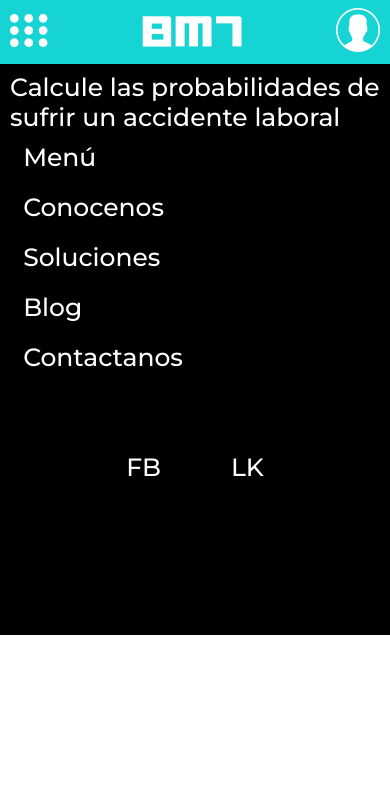
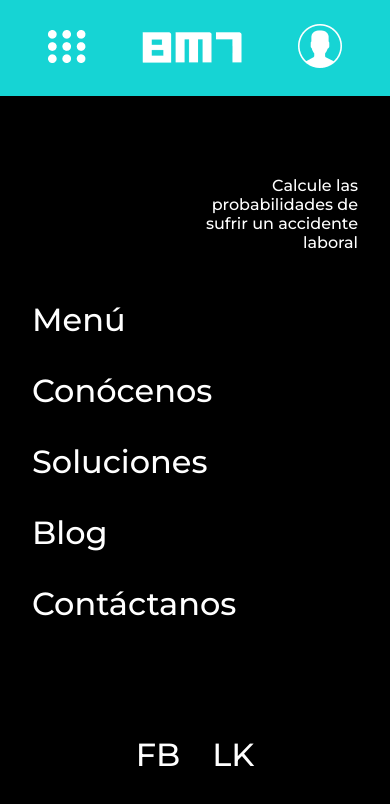
Before and after one commit to lnxtech/bm7, a React (Create React App) app: page /menu in a window 390 px wide. Shown: the top 804 px of the page. Built offline with nearby package versions, Linux system fonts and the light colour scheme.

Commit message:
Responsive to tablet > 760

```diff
--- a/src/App.css
+++ b/src/App.css
@@ -17,3 +17,13 @@ h1 {
 h2 {
   font-size: 20px;
 }
+
+@media (min-width: 768px) {
+  h1 {
+    font-size: 40px;
+  }
+
+  h2 {
+    font-size: 28px;
+  }
+}
--- a/src/assets/styles/Header.css
+++ b/src/assets/styles/Header.css
@@ -3,7 +3,9 @@
   display: flex;
   justify-content: space-between;
   align-items: center;
-  padding: 8px 10px;
+  padding: 8px 3rem;
+  height: 6rem;
+  margin-bottom: 0;
 }
 .nav__containerBlack {
   background-color: black;
@@ -11,5 +13,7 @@
   display: flex;
   justify-content: space-between;
   align-items: center;
-  padding: 8px 10px;
+  padding: 8px 2rem;
+  height: 6rem;
+  margin-bottom: 0;
 }
--- a/src/assets/styles/Main.css
+++ b/src/assets/styles/Main.css
@@ -58,13 +58,11 @@
 .main__text2-container {
   margin: 1rem 0;
   color: whitesmoke;
-  font-family: Verdana, Geneva, Tahoma, sans-serif;
 }
 
 .main__text2-container2 {
   margin: 0.76rem 0;
   color: whitesmoke;
-  font-family: Verdana, Geneva, Tahoma, sans-serif;
 }
 
 .main__text2-container3 {
@@ -142,3 +140,46 @@
 .arrow__about img {
   width: 2rem;
 }
+
+@media (min-width: 768px) {
+  .main__item {
+    display: grid;
+    grid-template-columns: 50% 50%;
+  }
+  .image-1 {
+    margin-top: 2rem;
+    padding-top: 0;
+    width: 24rem;
+    border-bottom: solid 0.3rem white;
+  }
+  .image-2 {
+    margin-top: 4rem;
+    padding-top: 0;
+    width: 26rem;
+    border-bottom: solid 0.3rem white;
+  }
+
+  .image-3 {
+    margin-top: 4rem;
+    padding-top: 0;
+    width: 24rem;
+    border-bottom: solid 0.3rem white;
+  }
+
+  .main__text2-container {
+    margin-top: 7rem;
+  }
+  .main__allText-container {
+    margin-top: 2rem;
+    margin-bottom: 0;
+  }
+  .main__text2-container2 {
+    margin-top: 4rem;
+  }
+  .main__text2-container3 {
+    margin-top: 4rem;
+  }
+  .main__text-container3 {
+    margin-top: 2rem;
+  }
+}
--- a/src/assets/styles/Menu.css
+++ b/src/assets/styles/Menu.css
@@ -1,18 +1,66 @@
 .menu__container {
-  display: flex;
   flex-direction: column;
-  width: 100%;
-  height: 100%;
-  top: 0;
-  right: 0;
   background-color: black;
   color: white;
   justify-content: space-between;
-  flex-wrap: wrap;
-  font-family: monospace;
-  font-size: 25px;
-  padding: 8px 10px;
+  padding: 2rem 2rem;
+  gap: 10rem;
+  font-size: 2rem;
+  height: 70rem;
   /** animation: slide 4s infinite linear;*/
+}
+
+.menu__a {
+  display: flex;
+  width: 100%;
+  font-size: 1rem;
+  justify-content: flex-end;
+  margin: 3rem 0;
+  text-align: end;
+}
+
+.menu__a p {
+  width: 55%;
+}
+
+.menu__container--nav2 {
+  display: flex;
+  flex-direction: column;
+  gap: 4rem;
+}
+
+.menu__container a {
+  color: white;
+  text-decoration: none;
+  /** animation: slide 4s infinite linear;*/
+}
+
+.list__container {
+  text-decoration: none;
+  list-style: none;
+  display: flex;
+  flex-direction: column;
+  gap: 2rem;
+}
+
+.menu__container--nav2 li:hover {
+  color: aqua;
+  cursor: pointer;
+  opacity: 0.5;
+}
+
+.menu__container--nav3 {
+  margin-top: 3rem;
+  display: flex;
+  justify-content: center;
+  gap: 2rem;
+}
+
+@media (min-width: 768px) {
+  .menu__container {
+    padding: 0 4rem;
+    font-size: 2.5rem;
+  }
 }
 
 /* @keyframes menu__container {
@@ -24,7 +72,7 @@
   }
 }*/
 
-.menu__container--nav {
+/* .menu__container--nav {
   display: flex;
   justify-content: space-between;
   align-items: center;
@@ -38,11 +86,7 @@
   margin: auto;
   padding: 0 0 75px 0;
 }
-.menu__container--nav2 li:hover {
-  color: aqua;
-  cursor: pointer;
-  opacity: 0.5;
-}
+
 ul {
   list-style: none;
 }
@@ -64,8 +108,10 @@ ul {
 }
 
 .menu__a {
+  background-color: brown;
   display: flex;
-  justify-content: flex-end;
+  font-size: medium;
+  justify-content: end;
 }
 
 .menu__a a {
@@ -74,4 +120,4 @@ ul {
   width: 145px;
   height: 80px;
   margin: 25px 10px 0 0;
-}
+} */
--- a/src/components/Main/Main.js
+++ b/src/components/Main/Main.js
@@ -53,14 +53,17 @@ const Main = () => {
       >
         <section id="section-1" className="section__container">
           <div class="main__item">
+            <div className="main__allText-container">
               <article className="main__text-container">
                 <h1>Ciencias del comportamiento e inteligencia artificial</h1>
               </article>
               <article className="main__text2-container">
                 <h2>
-                Deseamos ayudar a las organizaciones a prevenir los accidentes.
+                  Deseamos ayudar a las organizaciones a prevenir los
+                  accidentes.
                 </h2>
               </article>
+            </div>
             <figure className="img__container">
               <img className="image-1" src={Img1} alt="image__main-1" />
             </figure>
@@ -71,15 +74,18 @@ const Main = () => {
         </section>
         <section id="section-2" className="section__container">
           <div class="main__item">
+            <div>
               <article className="main__text-container2">
                 <h1>Pedictor de Accidentabilidad</h1>
               </article>
               <article className="main__text2-container2">
                 <h2>
-                Identificamos los factores que inciden en la accidentabilidad de
-                las personas con Inteligencia Artificial.
+                  Identificamos los factores que inciden en la accidentabilidad
+                  de las personas con Inteligencia Artificial.
                 </h2>
               </article>
+            </div>
+
             <figure className="img__container">
               <img className="image-2" src={Img2} alt="image__main-2" />
             </figure>
@@ -90,12 +96,14 @@ const Main = () => {
         </section>
         <section id="section-3" className="section__container">
           <div class="main__item">
+            <div>
               <article className="main__text-container3">
                 <h1>03 factores que influyen la accidentabilidad</h1>
               </article>
               <article className="main__text2-container3">
                 <h2>Aspectos Cognitivos, emocionales y de Contexto.</h2>
               </article>
+            </div>
             <figure className="img__container">
               <img className="image-3" src={Img3} alt="image__main-1" />
             </figure>
--- a/src/pages/Menu/Menu.js
+++ b/src/pages/Menu/Menu.js
@@ -4,16 +4,26 @@ import "../../assets/styles/Menu.css";
 const Menu = () => {
   return (
     <div className="menu__container">
-      <div className="menu__a">
+      <article className="menu__a">
         <p>Calcule las probabilidades de sufrir un accidente laboral</p>
-      </div>
+      </article>
       <div className="menu__container--nav2">
-        <ul>
-          <li> Menú </li>
-          <li> Conocenos </li>
-          <li> Soluciones </li>
-          <li> Blog </li>
-          <li> Contactanos </li>
+        <ul className="list__container">
+          <li>
+            <a href="/">Menú</a>
+          </li>
+          <li>
+            <a href="/">Conócenos</a>
+          </li>
+          <li>
+            <a href="/">Soluciones</a>
+          </li>
+          <li>
+            <a href="/"> Blog </a>
+          </li>
+          <li>
+            <a href="/">Contáctanos</a>
+          </li>
         </ul>
         <div className="menu__container--nav3">
           <a href="#">FB</a>
```
Lines whose indentation alone changed are shown as unchanged.
